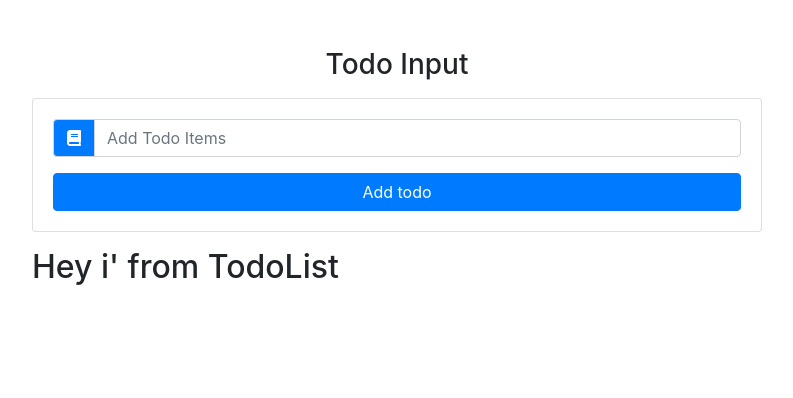
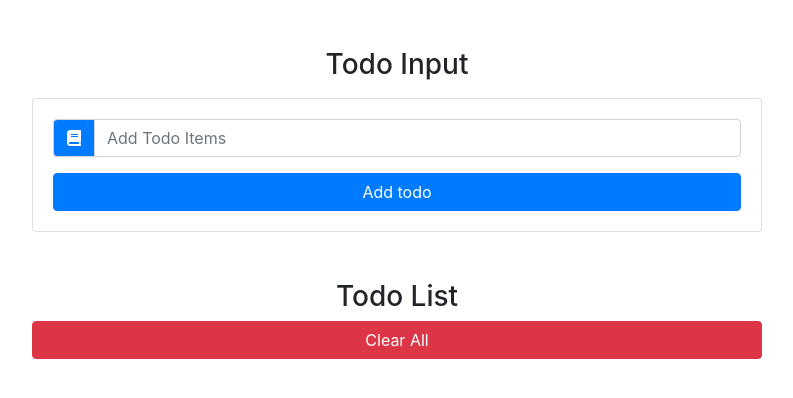
Before and after one commit to schandan351/Todo-react, a React (Create React App) app: page / in a window 1280 px wide. Shown: the top 398 px of the page, without its empty margins (243-1036 px from the left). Built offline with nearby package versions, Linux system fonts and the light colour scheme.

Commit message:
todolist components are aded

```diff
--- a/src/components/TodoList.js
+++ b/src/components/TodoList.js
@@ -1,9 +1,24 @@
 import React,{Component} from 'react';
+import TodoItem from './TodoItem';
+export default class TodoList extends Component{
 
-export default class TodoList extends Component{
   render(){
+    const {items,clearList,handleDelete,handleEdit}=this.props;
     return(
-      <h2>Hey i' from TodoList</h2>
+      <ul className="list-group my-5">
+        <h3 className="text-capitalize text-center">Todo List</h3>
+        {
+          items.map(item=>{return(
+            <TodoItem
+            key={item.id}
+            title={item.title}
+            handleDelete={()=>handleDelete(item.id)}
+            handleEdit={()=>handleEdit(item.id)}
+            />
+          )})
+        }
+        <button className="btn btn-danger btn-block" onClick={clearList}>Clear All</button>
+      </ul>
     )
   }
 }
```
